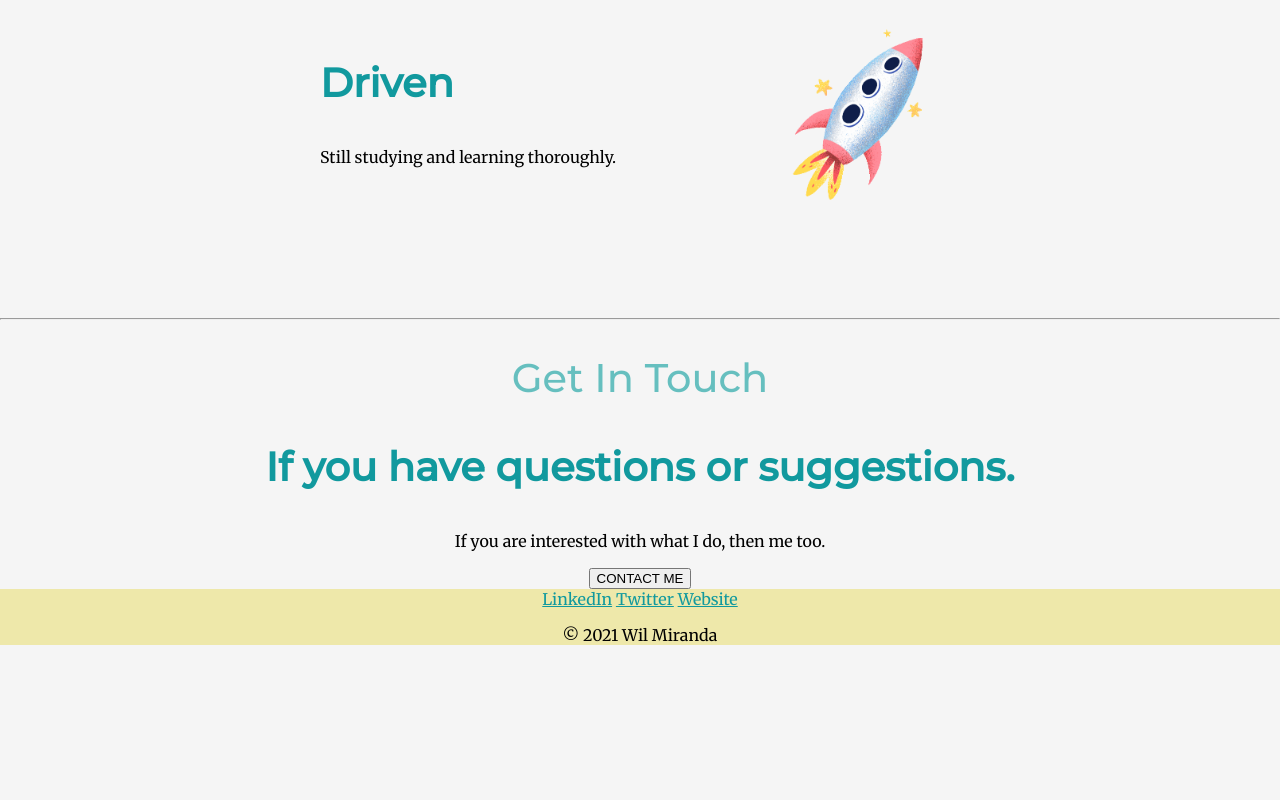
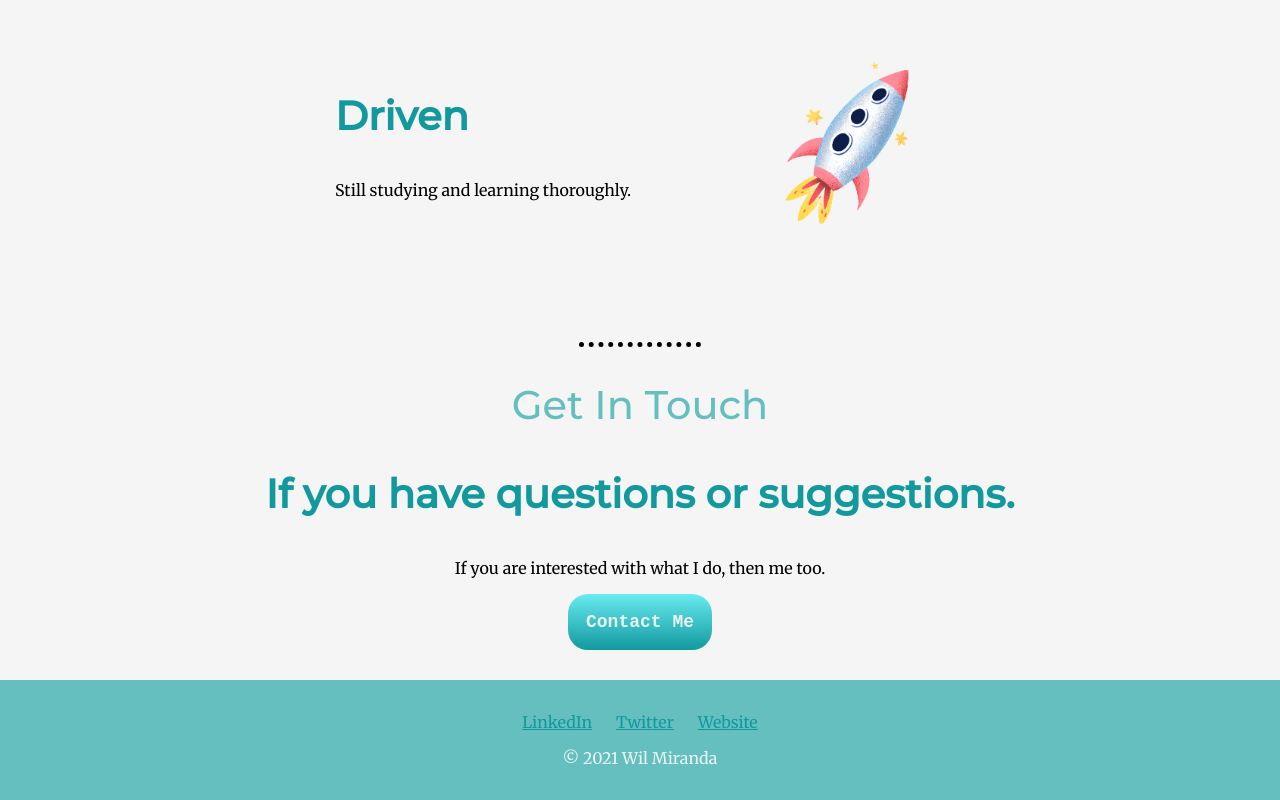
Before and after one commit to WilAm1/Sample_CV, a plain HTML site: page index.html in a window 1280 px wide. Shown: the part 1816-2616 px from the top of the page. Before the commit the page ends 2477 px from the top, so only its background shows below. Drawn offline with Linux system fonts and the light colour scheme.

Commit message:
add final change

```diff
--- a/css/style.css
+++ b/css/style.css
@@ -76,10 +76,56 @@ h2, h3{
 
 .middle-container{
     background-color: whitesmoke;
+    margin: 30px;
 
 
 }
 .bottom-container{
-    background-color:palegoldenrod ;
+    background-color:#66BFBF ;
+    padding: 2em;
+    padding-bottom: 1em;
+    color: #EAF6F6;
 
 }
+
+.footer-link{
+    color:#11999E;
+    margin: 10px;
+}
+.footer-link:hover{
+    color:black;
+}
+.submit {
+    background: #11999E;
+    background-image: -webkit-linear-gradient(top, #68ebf1, rgba(30, 200, 208, 0));
+    background-image: -moz-linear-gradient(top, #50F5FD, rgba(30, 200, 208, 0));
+    background-image: -ms-linear-gradient(top, #50F5FD, rgba(30, 200, 208, 0));
+    background-image: -o-linear-gradient(top, #50F5FD, rgba(30, 200, 208, 0));
+    background-image: -webkit-gradient(to bottom, #50F5FD, rgba(30, 200, 208, 0));
+    -webkit-border-radius: 20px;
+    -moz-border-radius: 20px;
+    border-radius: 20px;
+    color: #EAF6F6;
+    font-family: Courier New;
+    font-size: 18px;
+    font-weight: 600;
+    padding: 18px;
+    text-decoration: none;
+    display: inline-block;
+    cursor: pointer;
+    text-align: center;
+ }
+
+ .submit:hover {
+     background-color: blue;
+ }
+
+ hr{
+     height: 0;
+     border-style: none;
+     border-top: dotted;
+     border-width: 5px;
+     border-color: black;
+     width: 10%;
+
+ }
--- a/index.html
+++ b/index.html
@@ -46,17 +46,18 @@
             <h2>Get In Touch</h2>
             <h3>If you have questions or suggestions.</h3>
             <p>If you are interested with what I do, then me too.</p>
-            <form action="mailto:wilhelmjanmapogi@gmail.com">
+            <!-- <form action="mailto:wilhelmjanmapogi@gmail.com">
                 <button class=contact-button>CONTACT ME</button>
-            </form>
+            </form> -->
+            <a href="mailto:email.com" class="submit">Contact Me</a>
         </div>
     </div>
 
 
     <div class="bottom-container">
-        <a class="footer-link" href="https://www.linkedin.com/">LinkedIn</a>
-        <a class="footer-link" href="https://twitter.com/">Twitter</a>
-        <a class="footer-link" href="https://messenger.com/">Website</a>
+        <a class="footer-link" target="_blank" href="https://www.linkedin.com/">LinkedIn</a>
+        <a class="footer-link" target="_blank" href="https://twitter.com/">Twitter</a>
+        <a class="footer-link" target="_blank" href="https://messenger.com/">Website</a>
         <p>© 2021 Wil Miranda</p>
     </div>
 
```
